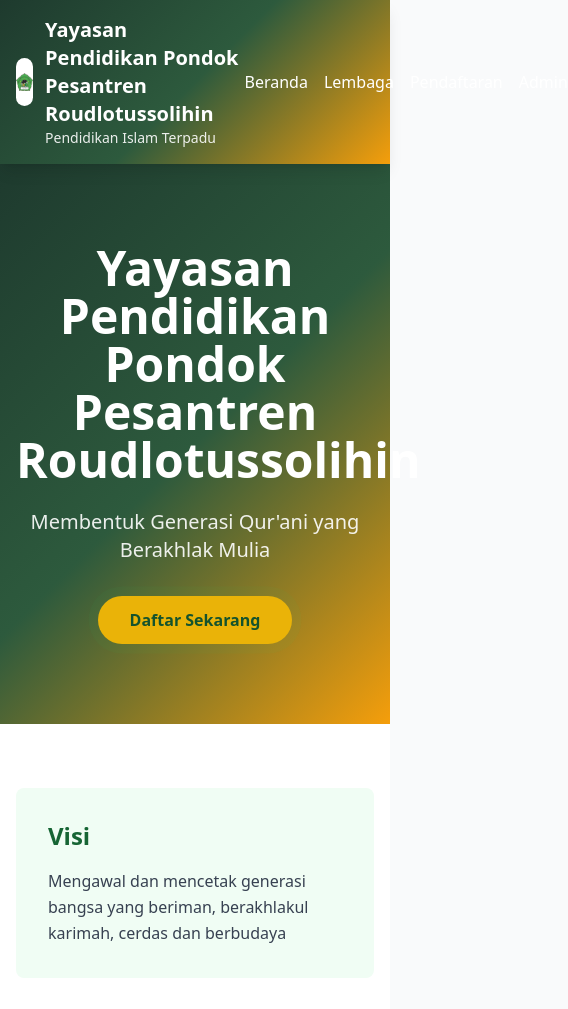
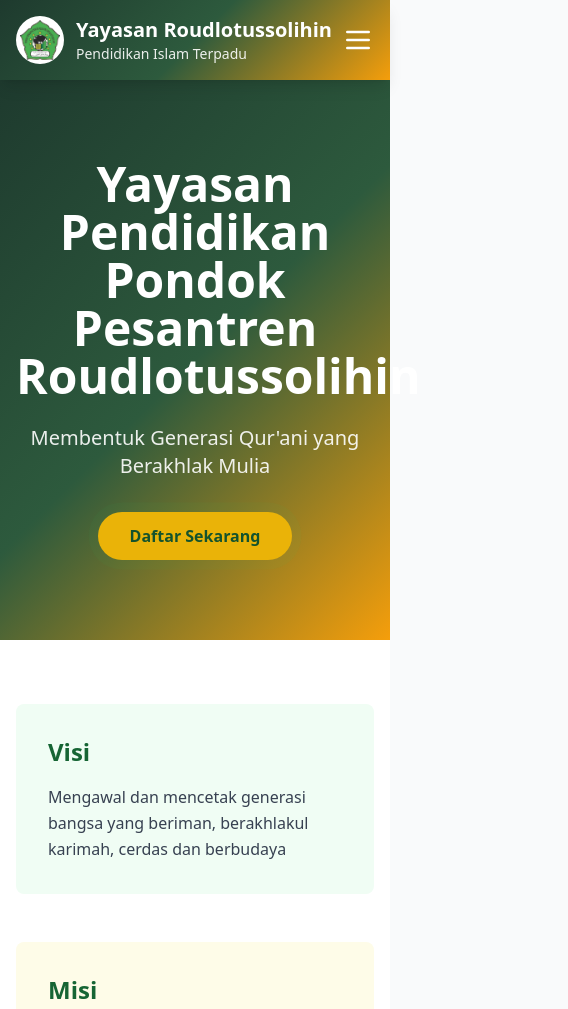
Before and after one commit to miftahfauzi042/website, a plain HTML site: page index.html in a window 390 px wide. Shown: the top 1009 px of the page, 568 px wide, since content can reach past the window. Drawn offline with nearby package versions, Linux system fonts and the light colour scheme.

Commit message:
Update index.html

```diff
--- a/index.html
+++ b/index.html
@@ -89,35 +89,72 @@
 <nav class="gradient-bg text-white shadow-lg sticky top-0 z-50">
     <div class="container mx-auto px-4">
         <div class="flex justify-between items-center py-4">
+            <!-- Logo -->
             <div class="flex items-center space-x-3">
                 <div class="w-12 h-12 bg-white rounded-full flex items-center justify-center">
                     <img src="ypp.png" alt="Logo" class="w-10 h-10 object-contain" />
                 </div>
                 <div>
-                        <h1 class="text-xl font-bold">
-                            Yayasan Pendidikan Pondok Pesantren Roudlotussolihin
-                        </h1>
+                    <h1 class="text-xl font-bold">Yayasan Roudlotussolihin</h1>
                     <p class="text-sm opacity-90">Pendidikan Islam Terpadu</p>
                 </div>
             </div>
-                <div class="flex items-center space-x-4">
-                    <button onclick="toggleSection('home')" class="hover:text-yellow-300 transition-colors">
-              Beranda
-            </button>
-                    <button onclick="toggleSection('institutions')" class="hover:text-yellow-300 transition-colors">
-              Lembaga
-            </button>
-                    <button onclick="toggleSection('registration')" class="hover:text-yellow-300 transition-colors">
-              Pendaftaran
-            </button>
-                    <button onclick="showAdminLogin()" class="hover:text-yellow-300 transition-colors">
-              Admin
-            </button>
-                </div>
+
+            <!-- Hamburger button (mobile) -->
+            <button id="menu-btn" class="sm:hidden focus:outline-none" onclick="toggleMenu()">
+                <!-- Hamburger icon -->
+                <svg id="icon-hamburger" xmlns="http://www.w3.org/2000/svg" class="w-8 h-8 block" fill="none" viewBox="0 0 24 24"
+                    stroke="currentColor">
+                    <path stroke-linecap="round" stroke-linejoin="round" stroke-width="2"
+                        d="M4 6h16M4 12h16M4 18h16" />
+                </svg>
+                <!-- Close (X) icon -->
+                <svg id="icon-close" xmlns="http://www.w3.org/2000/svg" class="w-8 h-8 hidden" fill="none" viewBox="0 0 24 24"
+                    stroke="currentColor">
+                    <path stroke-linecap="round" stroke-linejoin="round" stroke-width="2"
+                        d="M6 18L18 6M6 6l12 12" />
+                </svg>
+            </button>
+
+            <!-- Menu Desktop -->
+            <div id="navbar-menu" class="hidden sm:flex items-center space-x-4">
+                <button onclick="toggleSection('home')" class="hover:text-yellow-300 transition-colors">Beranda</button>
+                <button onclick="toggleSection('institutions')" class="hover:text-yellow-300 transition-colors">Lembaga</button>
+                <button onclick="toggleSection('registration')" class="hover:text-yellow-300 transition-colors">Pendaftaran</button>
+                <button onclick="showAdminLogin()" class="hover:text-yellow-300 transition-colors">Admin</button>
+            </div>
+        </div>
+
+        <!-- Mobile Menu (animated) -->
+        <div id="mobile-menu" class="max-h-0 overflow-hidden transition-all duration-300 sm:hidden flex flex-col space-y-2">
+            <button onclick="toggleSection('home')" class="hover:text-yellow-300 transition-colors">Beranda</button>
+            <button onclick="toggleSection('institutions')" class="hover:text-yellow-300 transition-colors">Lembaga</button>
+            <button onclick="toggleSection('registration')" class="hover:text-yellow-300 transition-colors">Pendaftaran</button>
+            <button onclick="showAdminLogin()" class="hover:text-yellow-300 transition-colors">Admin</button>
         </div>
     </div>
 </nav>
 
+<script>
+    function toggleMenu() {
+        const menu = document.getElementById('mobile-menu');
+        const iconHamburger = document.getElementById('icon-hamburger');
+        const iconClose = document.getElementById('icon-close');
+
+        // Toggle slide-down
+        if (menu.classList.contains('max-h-0')) {
+            menu.classList.remove('max-h-0');
+            menu.classList.add('max-h-96', 'py-2');
+            iconHamburger.classList.add('hidden');
+            iconClose.classList.remove('hidden');
+        } else {
+            menu.classList.add('max-h-0');
+            menu.classList.remove('max-h-96', 'py-2');
+            iconHamburger.classList.remove('hidden');
+            iconClose.classList.add('hidden');
+        }
+    }
+</script>
     <!-- Admin Login Modal -->
     <div id="adminLoginModal" class="fixed inset-0 bg-black bg-opacity-50 z-50 hidden">
         <div class="flex items-center justify-center min-h-screen p-4">
```
Lines whose indentation alone changed are shown as unchanged.
